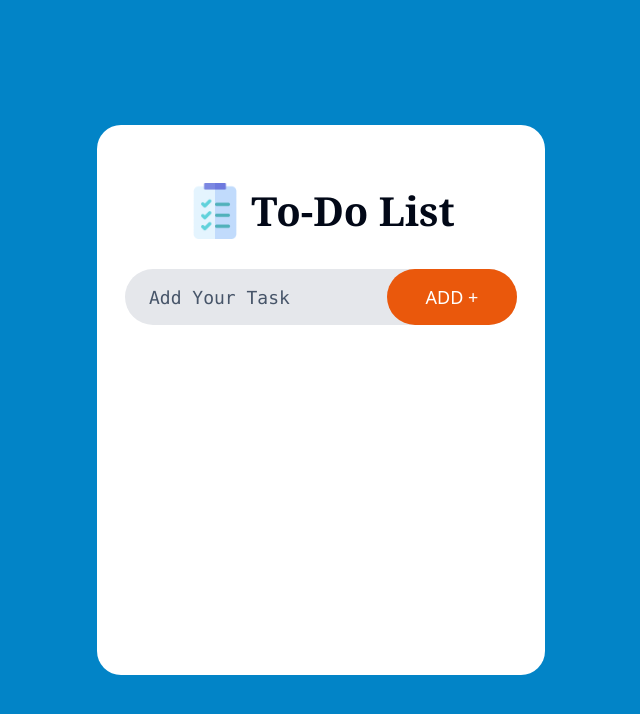
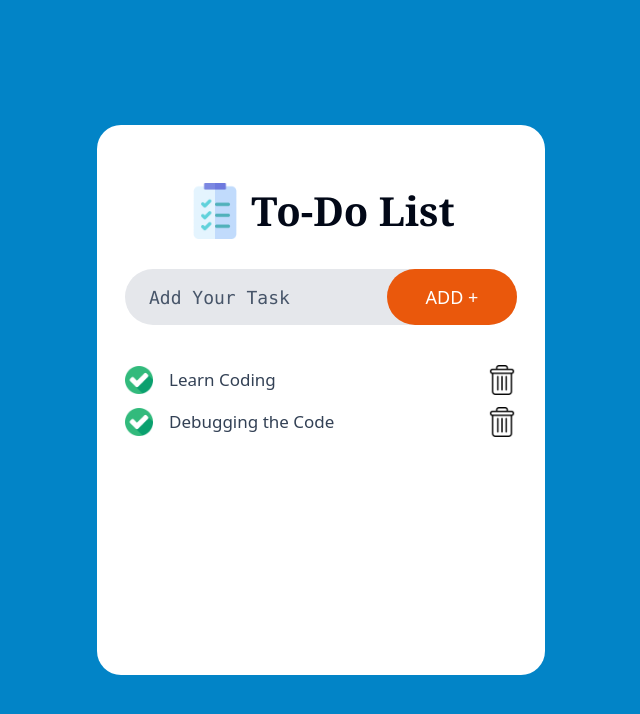
Before and after one commit to Euphoric-Coder/TODO, a React (Vite) app: page / in a window 1280 px wide. Shown: the top 714 px of the page, without its empty margins (319-959 px from the left). Built offline with nearby package versions, Linux system fonts and the light colour scheme.

Commit message:
Added todo list items component

```diff
--- a/src/components/Todo.jsx
+++ b/src/components/Todo.jsx
@@ -1,7 +1,7 @@
-import React from 'react'
 import todo from "../assets/todo_icon.png"
 import { Input } from './ui/input'
 import { Button } from './ui/button'
+import TodoItems from "./TodoItems";
 
 
 const Todo = () => {
@@ -12,7 +12,7 @@
         <img className="w-14" src={todo} alt="Todo App icon" />
         <h1 className="text-[30pt] font-serif font-semibold">To-Do List</h1>
       </div>
-      {/* input box  */}
+      {/* Task Input Field & Add Button  */}
       <div className="flex items-center my-7 rounded-full bg-gray-200">
         <Input
           className="rounded-full inline bg-transparent text-lg border-0 outline-none flex-1 h-14 pl-6 pr-2 placeholder:text-slate-600 placeholder:text-lg font-mono ing-0 focus-visible:ring-offset-0 focus-visible:ring-0"
@@ -23,6 +23,11 @@
           ADD +
         </Button>
       </div>
+        {/* todo list  */}
+        <div className="">
+          <TodoItems text={"Learn Coding"}/>
+          <TodoItems text={"Debugging the Code"}/>
+        </div>
     </div>
   );
 }
--- /dev/null
+++ b/src/components/TodoItems.jsx
@@ -0,0 +1,18 @@
+import React from 'react'
+import check from "../assets/tick.png";
+import uncheck from "../assets/not_tick.png";
+import remove from "../assets/delete.png"
+
+const TodoItems = ({text}) => {
+  return (
+    <div className='flex items-center my-3 gap-2'>
+        <div className="flex flex-1 items-center cursor-pointer">
+            <img className="w-7" src={check} alt="Checked Icon" />
+            <p className='text-slate-700 ml-4 text-[17px]'>{text}</p>
+        </div>
+        <img className="w-[30px] cursor-pointer" src={remove} alt="Delete Task Icon" />
+    </div>
+  )
+}
+
+export default TodoItems
```
Also changed, not shown: src/assets/delete.png, src/assets/tick.png.
